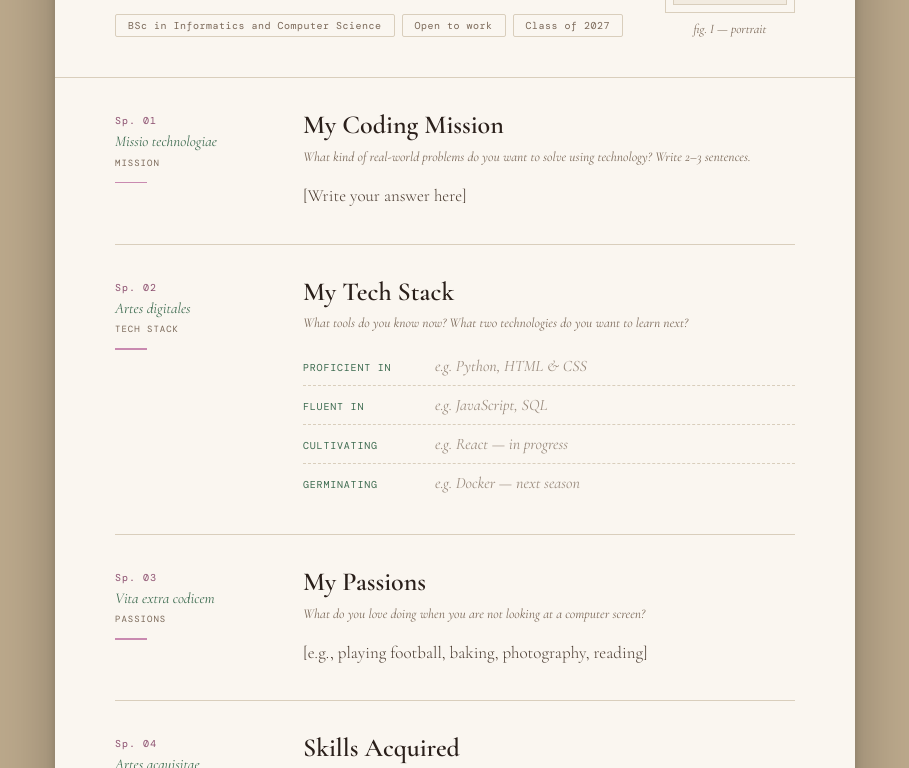
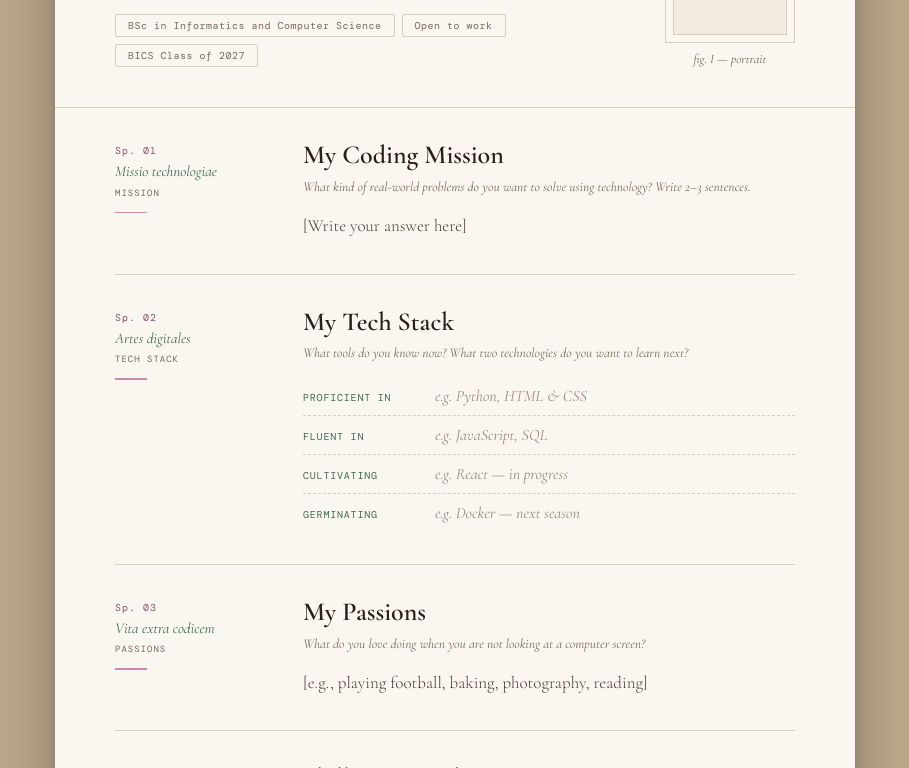
Before and after one commit to IS-PROJECT-2026/Smart6_30-6, a plain HTML site: page Mark-profile.html in a window 1280 px wide. Shown: the part 332-1100 px from the top of the page, without its empty margins (185-1094 px from the left). Drawn offline with nearby package versions, Linux system fonts and the light colour scheme; a web font is replaced by a local one.

```diff
--- a/Mark-profile.html
+++ b/Mark-profile.html
@@ -256,7 +256,7 @@
       <div class="hero-tags">
         <span class="hero-tag">BSc in Informatics and Computer Science</span>
         <span class="hero-tag">Open to work</span>
-        <span class="hero-tag">Class of 2027</span>
+        <span class="hero-tag">BICS Class of 2027</span>
       </div>
     </div>
     <div class="specimen-photo">
```
